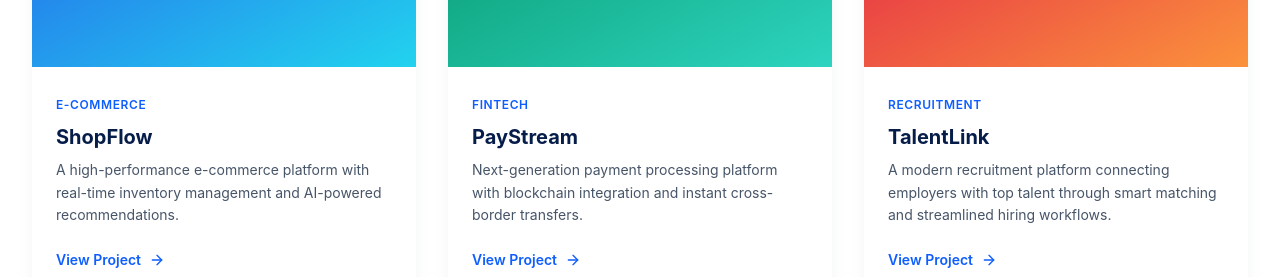
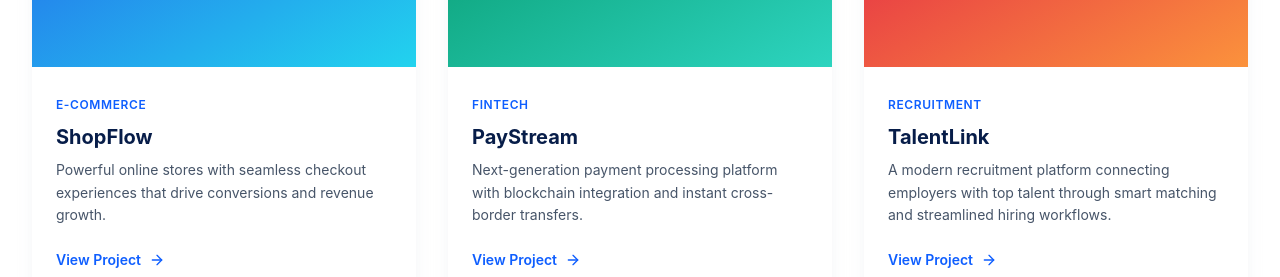
Before and after one commit to harmony4814/nsbtech, a Next.js app: page / in a window 1280 px wide. Shown: the part 4546-4823 px from the top of the page. Built offline with nearby package versions, Linux system fonts and the light colour scheme.

Commit message:
update ShopFlow description to match e-commerce focus

```diff
--- a/src/components/FeaturedProjects.tsx
+++ b/src/components/FeaturedProjects.tsx
@@ -9,7 +9,7 @@ const projects = [
     category: "E-Commerce",
     name: "ShopFlow",
     description:
-      "A high-performance e-commerce platform with real-time inventory management and AI-powered recommendations.",
+      "Powerful online stores with seamless checkout experiences that drive conversions and revenue growth.",
     gradient: "from-blue-600 to-cyan-400",
     emoji: "🛒",
     link: "https://www.pmsoriginal.com",
```
